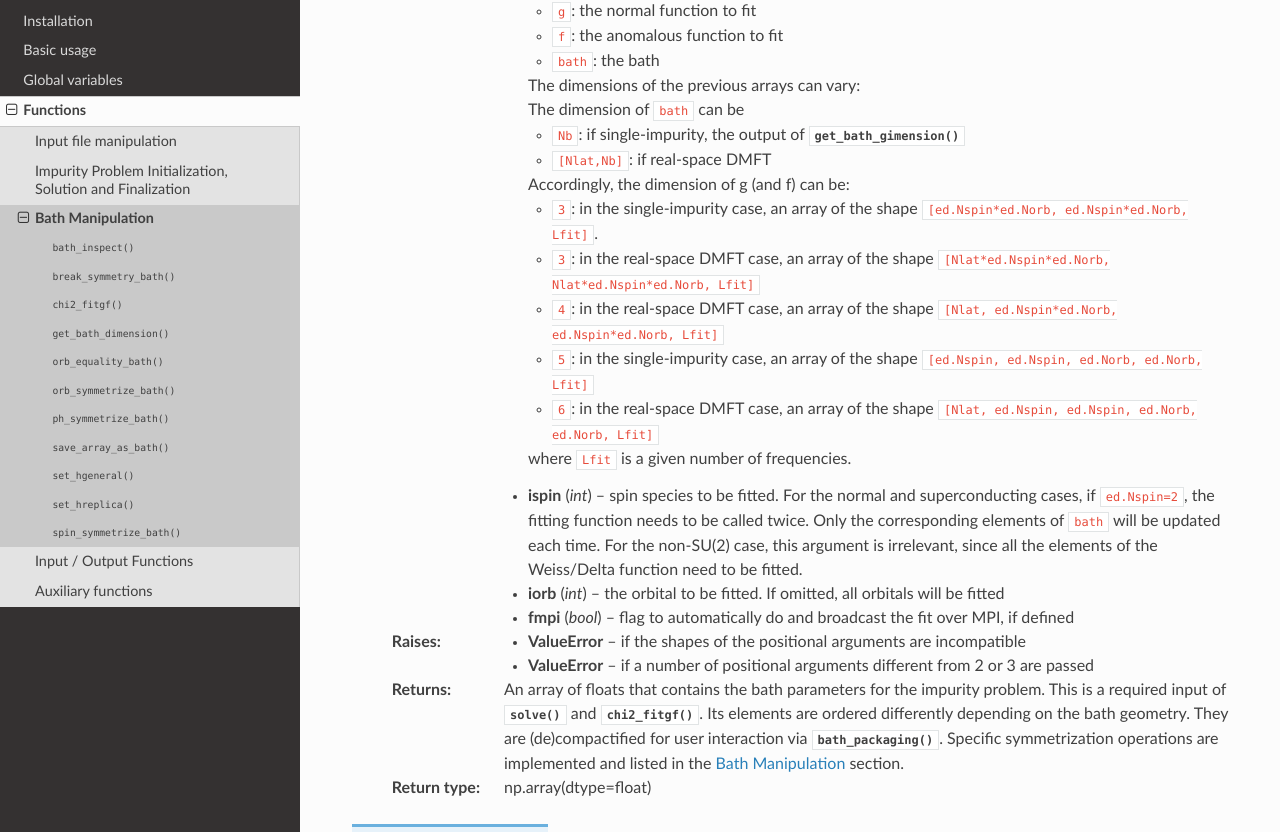
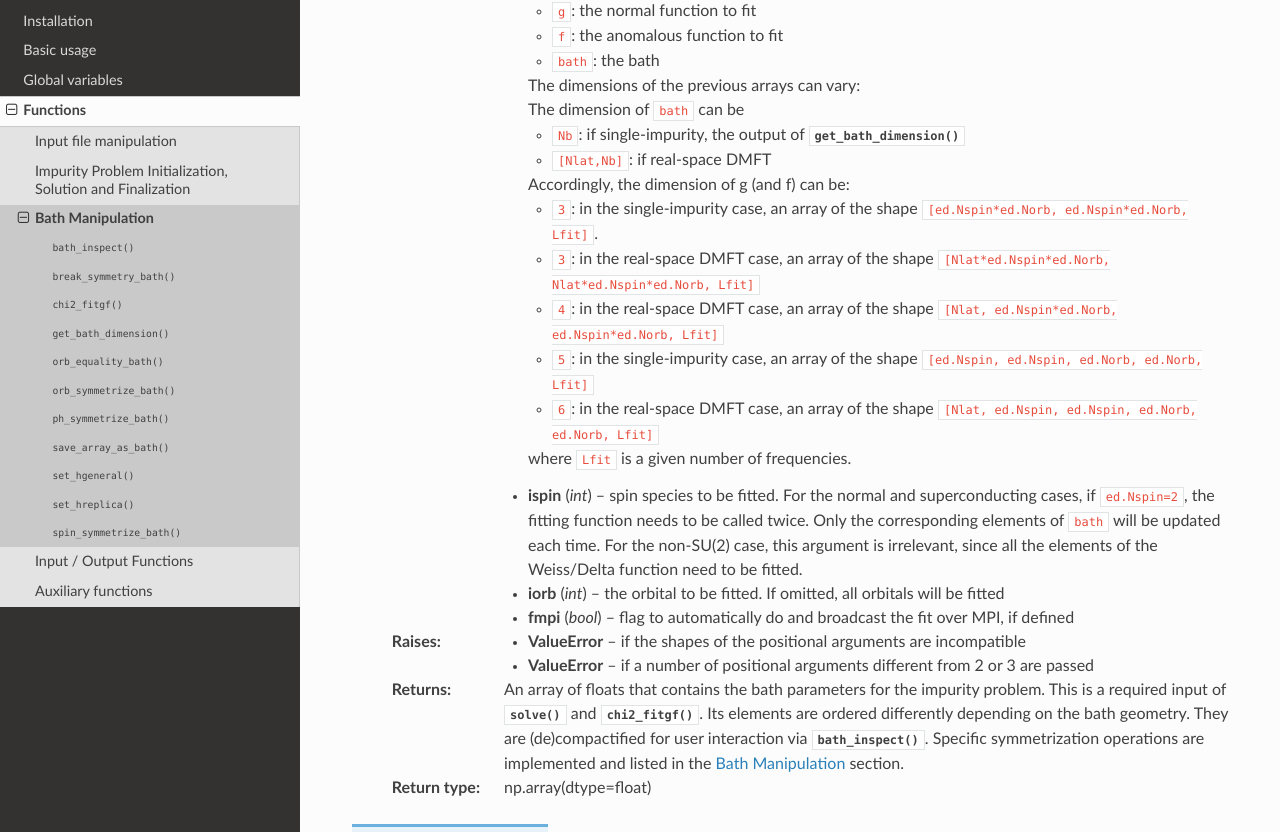
Before and after one commit to aamaricci/EDIpack2.0, a Sphinx documentation site: the page built from doc/funcs/2_bath.rst, in a window 1280 px wide and 1400 px high, scrolled down 1207 px. Shown: the part 131-963 px from the top of the window. Built offline with Sphinx 7.4.7 and the Read the Docs theme 3.1.0, drawn with Linux system fonts in a browser that asks for light colours.

Commit message:
fix typos in docs

```diff
--- a/doc/funcs/1_solver.rst
+++ b/doc/funcs/1_solver.rst
@@ -24,7 +24,7 @@ These functions initialize, solve and finalize the impurity problem. They can be
    :param Nlat: This sets the number of inequivalent sites for real-space DMFT. If this parameter alone is provided, :func:`get_bath_dimension` is invoked to determine the bath vector length Nb for each impurity. A ``[Nlat,Nb]`` vector is then allocated.
 
 
-   :return: An array of floats that contains the bath parameters for the impurity problem. This is a required input of :func:`solve` and :func:`chi2_fitgf`. Its elements are ordered differently depending on the bath geometry. They are (de)compactified for user interaction via :func:`bath_packaging`. Specific symmetrization operations are implemented and listed in the :ref:`bath` section.
+   :return: An array of floats that contains the bath parameters for the impurity problem. This is a required input of :func:`solve` and :func:`chi2_fitgf`. Its elements are ordered differently depending on the bath geometry. They are (de)compactified for user interaction via :func:`bath_inspect`. Specific symmetrization operations are implemented and listed in the :ref:`bath` section.
    :rtype: np.array(dtype=float)
 
 .. function:: finalize_solver()
--- a/doc/funcs/2_bath.rst
+++ b/doc/funcs/2_bath.rst
@@ -78,7 +78,7 @@ These functions manipulate the user-accessible bath array
 
     The dimension of :code:`bath` can be
 
-    * :code:`Nb`: if single-impurity, the output of :func:`get_bath_gimension`
+    * :code:`Nb`: if single-impurity, the output of :func:`get_bath_dimension`
     * :code:`[Nlat,Nb]`: if real-space DMFT
 
     Accordingly, the dimension of g (and f) can be:
@@ -105,7 +105,7 @@ These functions manipulate the user-accessible bath array
    :raise ValueError: if the shapes of the positional arguments are incompatible
    :raise ValueError: if a number of positional arguments different from 2 or 3 are passed
 
-   :return: An array of floats that contains the bath parameters for the impurity problem. This is a required input of :func:`solve` and :func:`chi2_fitgf`. Its elements are ordered differently depending on the bath geometry. They are (de)compactified for user interaction via :func:`bath_packaging`. Specific symmetrization operations are implemented and listed in the :ref:`bath` section.
+   :return: An array of floats that contains the bath parameters for the impurity problem. This is a required input of :func:`solve` and :func:`chi2_fitgf`. Its elements are ordered differently depending on the bath geometry. They are (de)compactified for user interaction via :func:`bath_inspect`. Specific symmetrization operations are implemented and listed in the :ref:`bath` section.
    :rtype: np.array(dtype=float)
 
 
```
